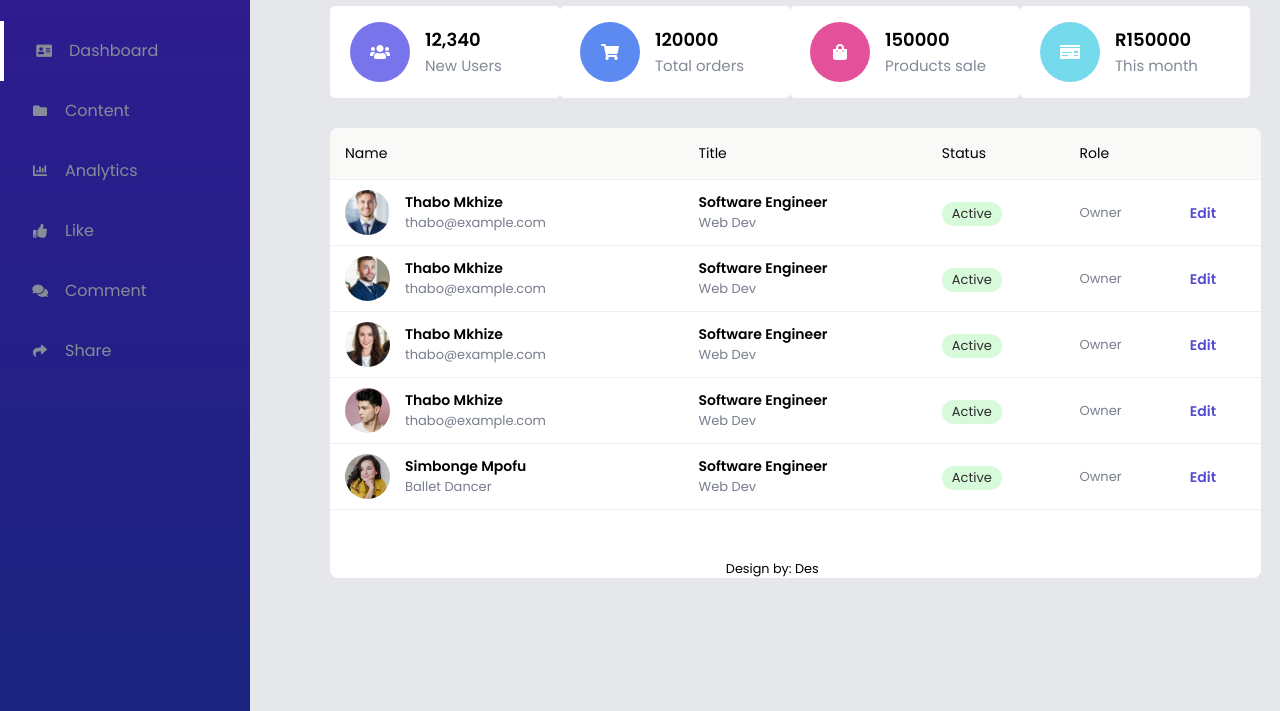
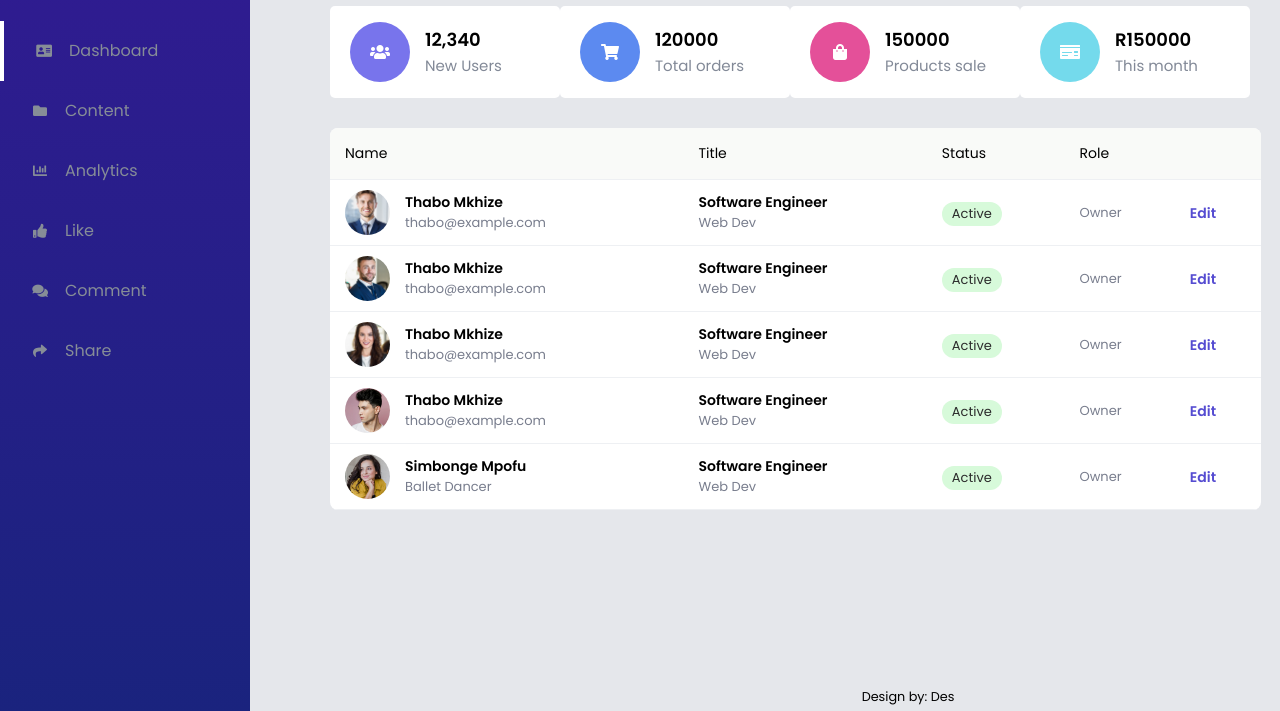
Before and after one commit to DesmondM/dashboard-ui, a plain HTML site: page index.html in a window 1280 px wide. Shown: the part 89-800 px from the top of the page. Drawn offline with nearby package versions, Linux system fonts and the light colour scheme.

Commit message:
additions

```diff
--- a/index.html
+++ b/index.html
@@ -176,8 +176,9 @@
             </tr>
           </tbody>
         </table>
-        <div class="pagefooter">Design by: Des</div>
+
       </div>
+      <div class="pagefooter">Design by: Des</div>
 
     </section>
 
--- a/style.css
+++ b/style.css
@@ -281,11 +281,13 @@ tbody tr:hover{
 
 .pagefooter{
   width: 95%;
-  height:100%;
-  margin-top: 50px;
+  //height:100%;
+  margin-bottom: 5px;
   text-align: center;
   paddding: 20px;
   font-size: 0.8rem;
+  position: fixed;
+  bottom:0;
 }
 
 @media (max-width:769px){
```
